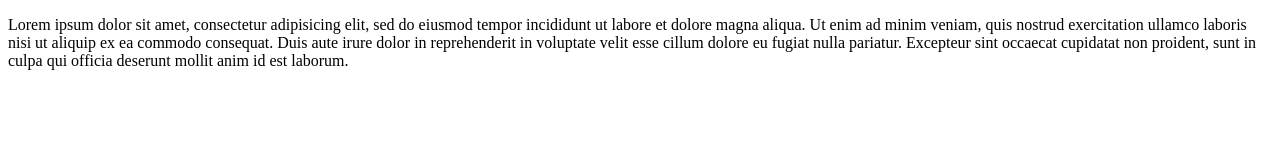
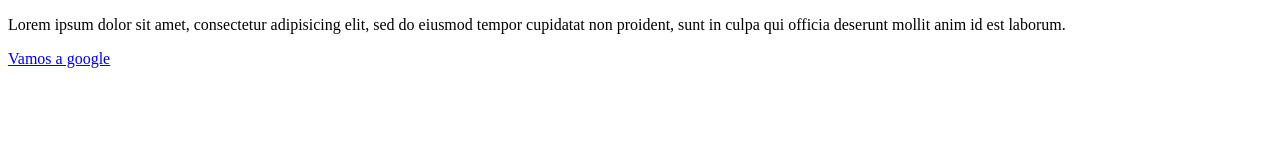
Before and after one commit to amjimenezmillan/PruebasTP, a plain HTML site: page index.html in a window 1280 px wide. Drawn offline with Linux system fonts and the light colour scheme.

Commit message:
Enlace a google

```diff
--- a/index.html
+++ b/index.html
@@ -5,6 +5,8 @@
     <title>Pruebas git</title>
   </head>
   <body>
-    <p>Lorem ipsum dolor sit amet, consectetur adipisicing elit, sed do eiusmod tempor incididunt ut labore et dolore magna aliqua. Ut enim ad minim veniam, quis nostrud exercitation ullamco laboris nisi ut aliquip ex ea commodo consequat. Duis aute irure dolor in reprehenderit in voluptate velit esse cillum dolore eu fugiat nulla pariatur. Excepteur sint occaecat cupidatat non proident, sunt in culpa qui officia deserunt mollit anim id est laborum.</p>
+    <p>Lorem ipsum dolor sit amet, consectetur adipisicing elit, sed do eiusmod tempor
+      cupidatat non proident, sunt in culpa qui officia deserunt mollit anim id est laborum.</p>
+      <a href="https://www.google.com/">Vamos a google</a>
   </body>
 </html>
```
